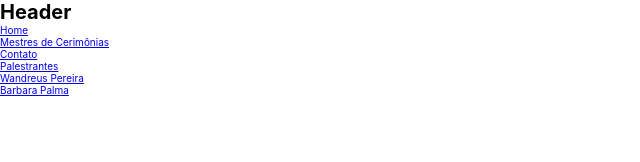
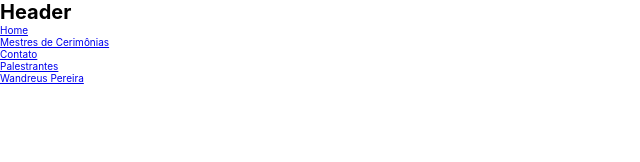
Before and after one commit to wandreus/meet, a Next.js app: page /palestrantes in a window 1280 px wide. Shown: the top 162 px of the page, without its empty margins (0-640 px from the left). Built offline with nearby package versions, Linux system fonts and the light colour scheme.

Commit message:
feat: adicionando pagina palestrantes

```diff
--- a/public/palestrantes.json
+++ b/public/palestrantes.json
@@ -3,6 +3,7 @@
     {
       "name": "Wandreus Pereira",
       "url": "wandreus-pereira",
+      "spotlight": true,
       "img": [
         {
           "1": "/img/hero-illustration.svg",
@@ -22,29 +23,6 @@
       ],
       "bio": "Há mais de 8 anos trabalhando com programação de Front-end. Certificado Vtex : Project/Implantação, Reseller, Expert/Suport  Criação de Sistemas de solução Web, controles de estoque, Loja Virtual, Web Sites.      Programação Mobile e responsiva utilizando as mais recentes linguagens do mercado. ",
       "video": "#urlOrId"
-    },
-    {
-      "name": "Barbara Palma",
-      "url": "barbara-palma",
-      "img": [
-        {
-          "1": "/img/logo.svg",
-          "2": "url",
-          "3": "url"
-        }
-      ],
-      "short_description": "Front-end Developer | React | JavaScript | TypeScript | Vtex E-commerce",
-      "category": ["Front-end Developer", "React", "JavaScript"],
-      "social_midia": [
-        {
-          "facebook": "#",
-          "linkedin": "#",
-          "instagram": "#",
-          "twitter": "#"
-        }
-      ],
-      "bio": "Há mais de 8 anos trabalhando com programação de Front-end. Certificado Vtex : Project/Implantação, Reseller, Expert/Suport  Criação de Sistemas de solução Web, controles de estoque, Loja Virtual, Web Sites.      Programação Mobile e responsiva utilizando as mais recentes linguagens do mercado. ",
-      "video": "#urlOrId"
     }
   ]
 }
--- a/src/pages/palestrantes.tsx
+++ b/src/pages/palestrantes.tsx
@@ -9,16 +9,13 @@ export async function getStaticProps() {
   }
 }
 
-export default function palestrantesPage({ palestrantes }) {
-  type Props = {
-    url: string
-    name: string
-    short_description: string
-  }
-
+type Prop = {
+  palestrantes: []
+}
+export default function palestrantesPage({ palestrantes }: Prop) {
   return (
     <ul>
-      {palestrantes.map(({ name, url }: Props, i: number) => {
+      {palestrantes.map(({ name, url }, i: number) => {
         return (
           <li key={i}>
             <Link href={`/palestrantes/${url}`}>
```
